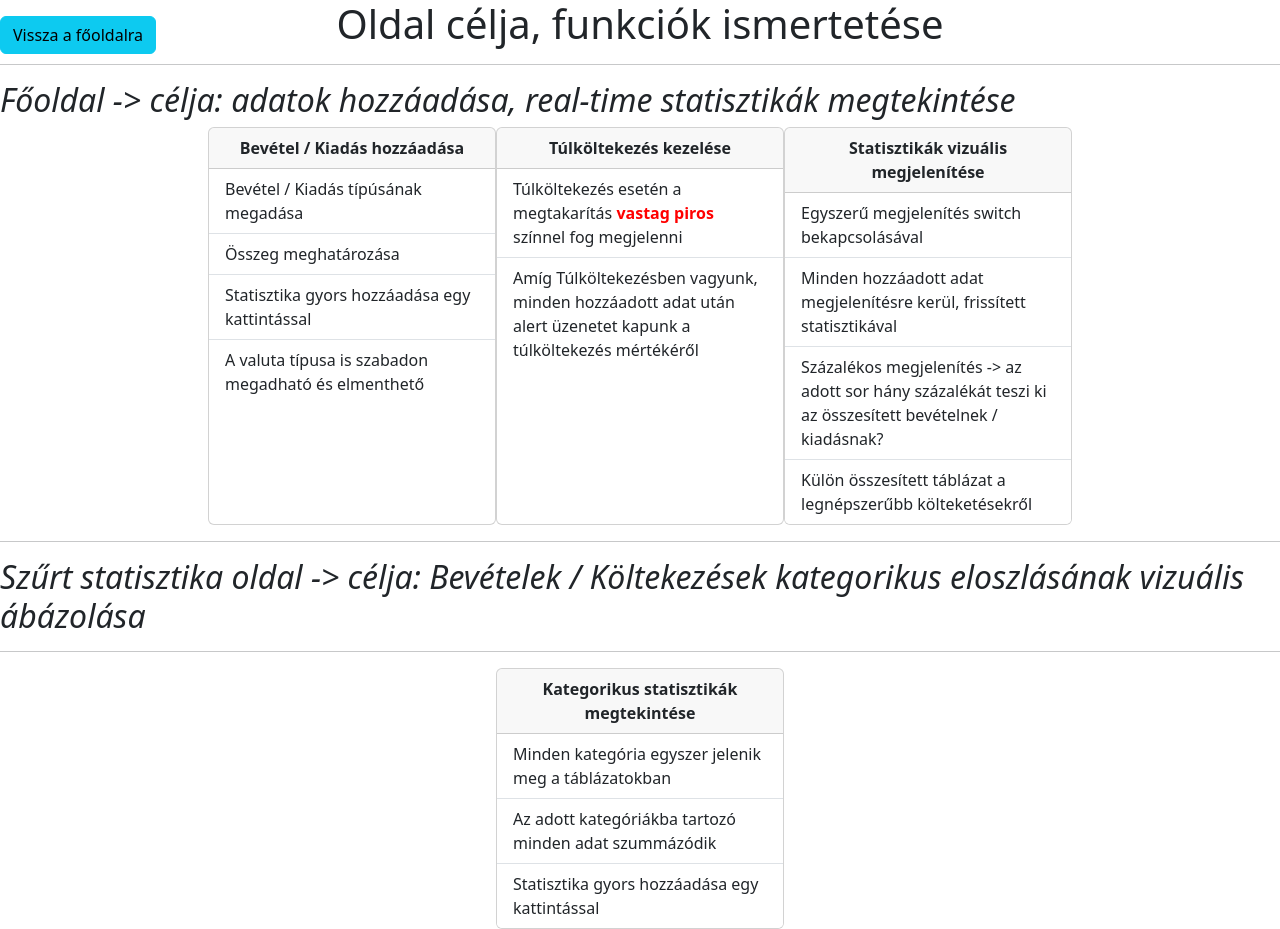
After one commit to csanadlajko/FS-semester-project, a Python web app: template FRONTEND/templates/description.html in a window 1280 px wide. The commit adds this page. Run offline with Jinja, Linux system fonts and the light colour scheme; the template is opened without the code that fills it, so the values that code supplies are empty.

Commit message:
Added description html file, removed unused enums

```diff
--- /dev/null
+++ b/FRONTEND/templates/description.html
@@ -0,0 +1,65 @@
+<!DOCTYPE html>
+<html lang="en">
+<head>
+    <meta charset="UTF-8">
+    <meta name="viewport" content="width=device-width, initial-scale=1.0">
+    <title>Description</title>
+    <link href="https://cdn.jsdelivr.net/npm/bootstrap@5.3.3/dist/css/bootstrap.min.css" rel="stylesheet" integrity="sha384-QWTKZyjpPEjISv5WaRU9OFeRpok6YctnYmDr5pNlyT2bRjXh0JMhjY6hW+ALEwIH" crossorigin="anonymous">
+</head>
+<body>
+    <h1 style="text-align: center;">Oldal célja, funkciók ismertetése</h1>
+    <hr>
+    <a href="../templates/index.html" class="btn btn-info position-absolute top-0 start-0 mt-3 mb-3">Vissza a főoldalra</a>
+    <h2 style="font-style: italic;">Főoldal -> célja: adatok hozzáadása, real-time statisztikák megtekintése</h2>
+    <div style="display: flex; justify-content: center; flex-direction: row;">
+        <div class="card" style="width: 18rem;">
+            <div class="card-header" style="font-weight: bold; text-align: center">
+            Bevétel / Kiadás hozzáadása
+            </div>
+            <ul class="list-group list-group-flush">
+            <li class="list-group-item">Bevétel / Kiadás típúsának megadása</li>
+            <li class="list-group-item">Összeg meghatározása</li>
+            <li class="list-group-item">Statisztika gyors hozzáadása egy kattintással</li>
+            <li class="list-group-item">A valuta típusa is szabadon megadható és elmenthető</li>
+            </ul>
+        </div>
+
+        <div class="card" style="width: 18rem;">
+            <div class="card-header" style="font-weight: bold; text-align: center">
+            Túlköltekezés kezelése
+            </div>
+            <ul class="list-group list-group-flush">
+            <li class="list-group-item">Túlköltekezés esetén a megtakarítás <b style="color: red;">vastag piros</b> színnel fog megjelenni</li>
+            <li class="list-group-item">Amíg Túlköltekezésben vagyunk, minden hozzáadott adat után alert üzenetet kapunk a túlköltekezés mértékéről</li>
+            </ul>
+        </div>
+
+        <div class="card" style="width: 18rem;">
+            <div class="card-header" style="font-weight: bold; text-align: center">
+            Statisztikák vizuális megjelenítése
+            </div>
+            <ul class="list-group list-group-flush">
+            <li class="list-group-item">Egyszerű megjelenítés switch bekapcsolásával</li>
+            <li class="list-group-item">Minden hozzáadott adat megjelenítésre kerül, frissített statisztikával</li>
+            <li class="list-group-item">Százalékos megjelenítés -> az adott sor hány százalékát teszi ki az összesített bevételnek / kiadásnak?</li>
+            <li class="list-group-item">Külön összesített táblázat a legnépszerűbb költeketésekről</li>
+            </ul>
+        </div>
+    </div>
+    <hr>
+    <h2 style="font-style: italic;">Szűrt statisztika oldal -> célja: Bevételek / Költekezések kategorikus eloszlásának vizuális ábázolása</h2>
+    <hr>
+    <div style="display: flex; justify-content: center; flex-direction: row;">
+        <div class="card" style="width: 18rem;">
+            <div class="card-header" style="font-weight: bold; text-align: center">
+            Kategorikus statisztikák megtekintése
+            </div>
+            <ul class="list-group list-group-flush">
+            <li class="list-group-item">Minden kategória egyszer jelenik meg a táblázatokban</li>
+            <li class="list-group-item">Az adott kategóriákba tartozó minden adat szummázódik</li>
+            <li class="list-group-item">Statisztika gyors hozzáadása egy kattintással</li>
+            </ul>
+        </div>
+    </div>
+</body>
+</html>
--- a/FRONTEND/templates/index.html
+++ b/FRONTEND/templates/index.html
@@ -13,6 +13,7 @@
     <h1 class="mainTitle">Költségvetési elemző</h1>
     <hr>
     <div class="parent">
+        <a href="../templates/description.html" class="btn btn-info position-absolute top-0 end-0 m-3 z-3">Info</a>
         <div class="div3">
             <h2 class="description">
                 Kiadás hozzáadása
--- a/FRONTEND/templates/stat_details.html
+++ b/FRONTEND/templates/stat_details.html
@@ -12,7 +12,7 @@
     <nav class="navbar navbar-dark bg-dark">
         <ul class="navbar-nav mr-auto">
             <li class="nav-item active">
-                <a class="nav-link" id="nav-text" href="index.html">Vissza a főoldalra<span class="sr-only">Vissza a főoldalra</span></a>
+                <a class="nav-link" id="nav-text" href="index.html">Vissza a főoldalra</a>
             </li>
         </ul>
     </nav>
```
Also changed, not shown: 2 other files.
